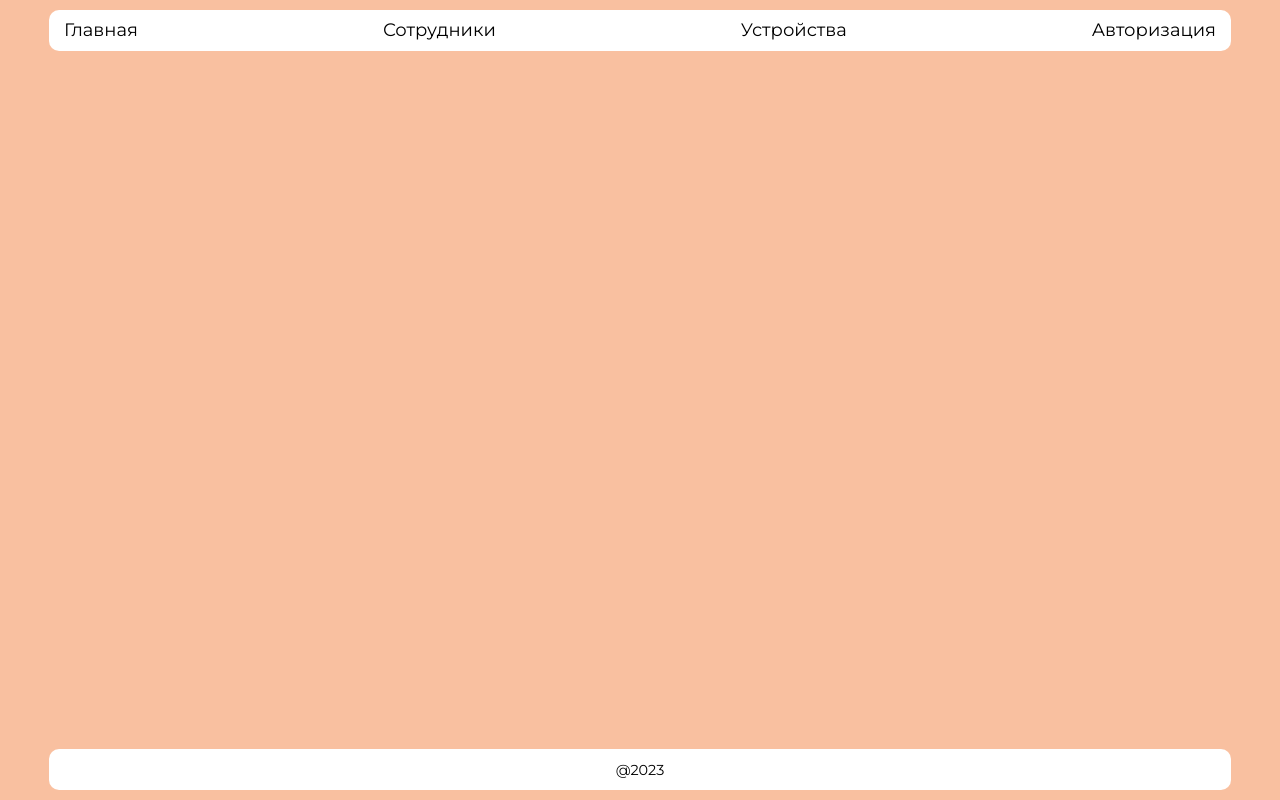
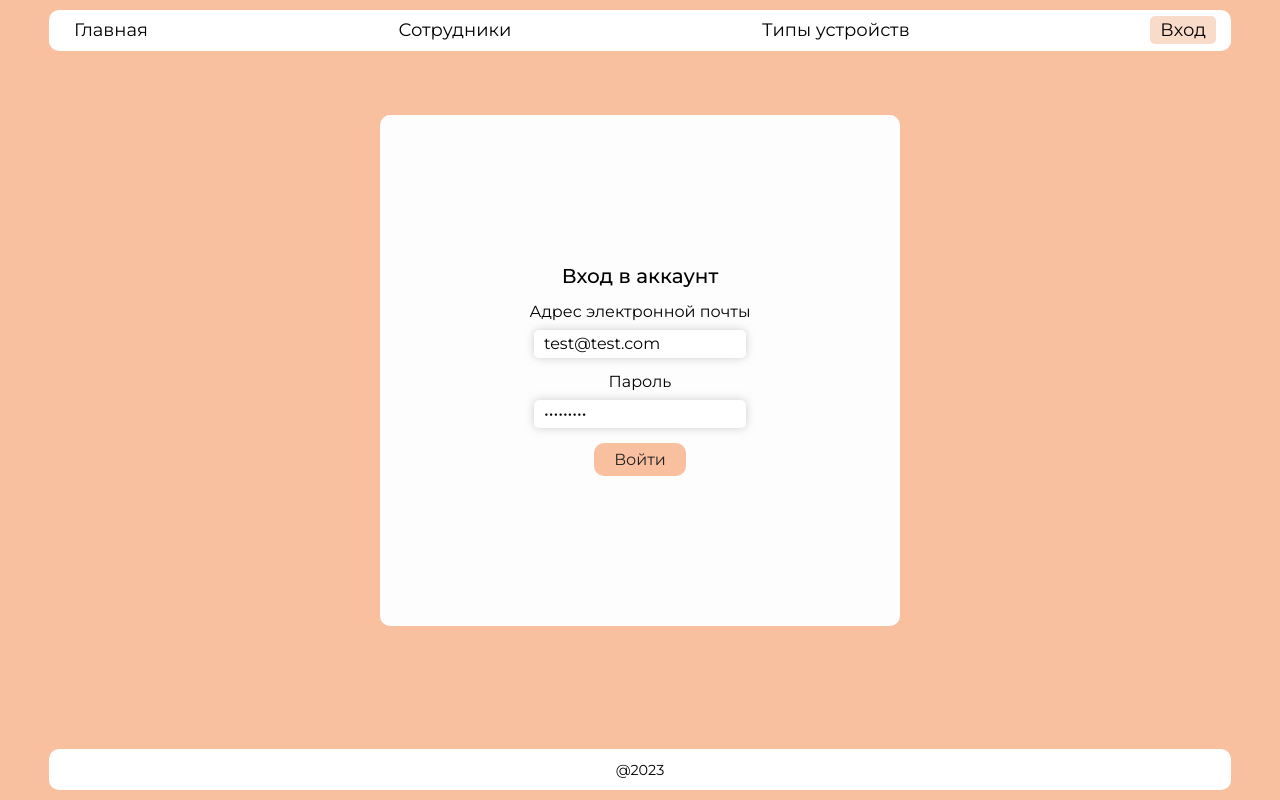
Before and after one commit to Alaicry/work-project-client, a React (Vite) app: page /auth/signin in a window 1280 px wide. Built offline with nearby package versions, Linux system fonts and the light colour scheme; no server answers.

Commit message:
did authorization with saving token in localStorage

```diff
--- a/package.json
+++ b/package.json
@@ -14,6 +14,7 @@
 		"axios": "^1.3.4",
 		"react": "^18.2.0",
 		"react-dom": "^18.2.0",
+		"react-hook-form": "^7.43.5",
 		"react-redux": "^8.0.5",
 		"react-router-dom": "^6.8.2"
 	},
--- a/src/App.tsx
+++ b/src/App.tsx
@@ -1,4 +1,5 @@
 import React from "react";
+import { useSelector } from "react-redux";
 import { Route } from "react-router";
 import { Routes } from "react-router-dom";
 import Footer from "./components/Footer";
@@ -6,13 +7,17 @@ import Header from "./components/Header";
 import Auth from "./pages/Auth";
 import Employees from "./pages/Employees";
 import Home from "./pages/Home";
+import { useAppDispatch } from "./store";
+import { fetchAuthMe, selectIsAuth } from "./store/slices/authSlice";
 
-type Props = {};
+const App = () => {
+	const dispatch = useAppDispatch();
+	const isAuth = useSelector(selectIsAuth);
 
-const App = (props: Props) => {
-	console.log(window.innerHeight);
-	console.log(window.outerHeight);
-
+	React.useEffect(() => {
+		dispatch(fetchAuthMe());
+	}, []);
+	console.log(isAuth);
 	return (
 		<React.Fragment>
 			<Header />
@@ -21,7 +26,7 @@ const App = (props: Props) => {
 					<Routes>
 						<Route path="/" element={<Home />} />
 						<Route path="/employees" element={<Employees />} />
-						<Route path="/auth" element={<Auth />} />
+						<Route path="/auth/signin" element={<Auth />} />
 					</Routes>
 				</div>
 			</main>
--- a/src/components/Header.tsx
+++ b/src/components/Header.tsx
@@ -1,25 +1,70 @@
 import React from "react";
+import { useSelector } from "react-redux";
 import { NavLink } from "react-router-dom";
-import { navLinkRoutes } from "../utils/constants/routes";
+import { useAppDispatch } from "../store";
+import { selectIsAuth, signout } from "../store/slices/authSlice";
 
 const Header: React.FC = () => {
+	const dispatch = useAppDispatch();
+	const isAuth = useSelector(selectIsAuth);
+	const onClickLogout = () => {
+		if (window.confirm("Вы действительно хотите выйти?")) {
+			dispatch(signout());
+			window.localStorage.removeItem("token");
+		}
+	};
+
 	return (
 		<header className="header">
 			<div className="header__container container container--rounded">
 				<nav className="nav">
 					<ul className="menu menu-reset">
-						{navLinkRoutes.map((route, index) => (
-							<li className="menu__item" key={index}>
+						<li className="menu__item">
+							<NavLink
+								to="/"
+								className={({ isActive }) =>
+									isActive ? "menu__link menu__link--active link-reset" : "menu__link link-reset"
+								}
+							>
+								Главная
+							</NavLink>
+						</li>
+						<li className="menu__item">
+							<NavLink
+								to="/employees"
+								className={({ isActive }) =>
+									isActive ? "menu__link menu__link--active link-reset" : "menu__link link-reset"
+								}
+							>
+								Сотрудники
+							</NavLink>
+						</li>
+						<li className="menu__item">
+							<NavLink
+								to="/devices"
+								className={({ isActive }) =>
+									isActive ? "menu__link menu__link--active link-reset" : "menu__link link-reset"
+								}
+							>
+								Типы устройств
+							</NavLink>
+						</li>
+						<li className="menu__item">
+							{isAuth ? (
+								<a onClick={onClickLogout} className="menu__link button-reset">
+									Выход
+								</a>
+							) : (
 								<NavLink
-									to={route.to}
+									to="/auth/signin"
 									className={({ isActive }) =>
 										isActive ? "menu__link menu__link--active link-reset" : "menu__link link-reset"
 									}
 								>
-									{route.name}
+									Вход
 								</NavLink>
-							</li>
-						))}
+							)}
+						</li>
 					</ul>
 				</nav>
 			</div>
--- a/src/pages/Auth.tsx
+++ b/src/pages/Auth.tsx
@@ -1,20 +1,68 @@
 import React from "react";
+import { useForm } from "react-hook-form";
+import { useSelector } from "react-redux";
+import { Navigate } from "react-router-dom";
+import { useAppDispatch } from "../store";
+import { fetchAuth, selectIsAuth } from "../store/slices/authSlice";
 
 const Auth: React.FC = () => {
+	const isAuth = useSelector(selectIsAuth);
+	const dispatch = useAppDispatch();
+	const {
+		register,
+		handleSubmit,
+		setError,
+		formState: { errors, isValid },
+	} = useForm({
+		defaultValues: {
+			email: "test@test.com",
+			password: "123456qqq",
+		},
+		mode: "all",
+	});
+
+	const onSubmit = async (values) => {
+		const data = await dispatch(fetchAuth(values));
+		if (!data.payload) {
+			alert("Не удалось авторизоваться");
+		}
+		if ("token" in data.payload) {
+			window.localStorage.setItem("token", data.payload?.token);
+		}
+	};
+
+	if (isAuth) {
+		return <Navigate to="/" />;
+	}
+
 	return (
 		<section className="auth">
-			<form className="form">
+			<form className="form" onSubmit={handleSubmit(onSubmit)}>
 				<h4 className="title">Вход в аккаунт</h4>
 				<label className="label">
 					Адрес электронной почты
-					<input type="email" name="" className="input input-reset" />
+					<input
+						type="email"
+						aria-invalid={errors.email ? true : false}
+						className="input input-reset"
+						{...register("email", {
+							required: "Укажите почту",
+						})}
+					/>
+					{errors.email && <p className="error">{errors.email?.message}</p>}
 				</label>
-
 				<label className="label">
 					Пароль
-					<input type="text" name="" className="input input-reset" />
+					<input
+						type="password"
+						aria-invalid={errors.password ? true : false}
+						className="input input-reset"
+						{...register("password", {
+							required: "Укажите пароль",
+						})}
+					/>
+					{errors.password && <p className="error">{errors.password?.message}</p>}
 				</label>
-
 				<button type="submit" className="button button-reset form__button">
 					Войти
 				</button>
--- a/src/pages/Home.tsx
+++ b/src/pages/Home.tsx
@@ -1,8 +1,6 @@
 import React from "react";
 
-type Props = {};
-
-const Home = (props: Props) => {
+const Home: React.FC = () => {
 	return <section className="container">Home</section>;
 };
 
--- a/src/scss/base/_common.scss
+++ b/src/scss/base/_common.scss
@@ -28,5 +28,12 @@
 
 .button {
 	border-radius: 10px;
-	padding: 7.5px 15px;
+	padding: 7.5px 20px;
 }
+
+.error {
+	color: #ff0000;
+	font-size: 12px;
+	align-self: flex-start;
+	padding-left: 10px;
+}
--- a/src/scss/components/_Auth.scss
+++ b/src/scss/components/_Auth.scss
@@ -1,5 +1,5 @@
 .auth {
-	padding: 200px;
+	padding: 150px;
 	background-color: #fdfdfd;
 	border-radius: 10px;
 	&__form {
@@ -9,10 +9,11 @@
 .form {
 	display: flex;
 	flex-direction: column;
-	justify-content: space-between;
+	// justify-content: space-between;
 	align-items: center;
-	gap: 20px;
+	gap: 15px;
 	&__button {
+		color: #222222;
 		background-color: #f9c0a0;
 	}
 }
--- a/src/scss/components/_Header.scss
+++ b/src/scss/components/_Header.scss
@@ -9,5 +9,13 @@
 
 .menu {
 	display: flex;
+	align-items: center;
 	justify-content: space-between;
+	&__link {
+		padding: 3px 10px;
+		border-radius: 5px;
+		&--active {
+			background-color: #f9dbca;
+		}
+	}
 }
--- a/src/store/index.ts
+++ b/src/store/index.ts
@@ -1,4 +1,5 @@
 import { configureStore } from "@reduxjs/toolkit";
+import { useDispatch } from "react-redux";
 import authSlice from "./slices/authSlice";
 
 const store = configureStore({
@@ -9,3 +10,7 @@ const store = configureStore({
 });
 
 export default store;
+
+export type AppDispatch = typeof store.dispatch;
+export const useAppDispatch: () => AppDispatch = useDispatch;
+export type RootState = ReturnType<typeof store.getState>;
--- a/src/store/slices/authSlice.ts
+++ b/src/store/slices/authSlice.ts
@@ -1,8 +1,17 @@
+import { RootState } from "./../index";
 import { createAsyncThunk, createSlice } from "@reduxjs/toolkit";
 import axios from "axios";
 
-export const fetchUserData = createAsyncThunk("auth/fetchUserData", async (params) => {
+export const fetchAuth = createAsyncThunk("auth/fetchAuth", async (params) => {
 	const { data } = await axios.post("http://localhost:4001/auth/signin", params);
+	return data;
+});
+export const fetchAuthMe = createAsyncThunk("auth/fetchAuthMe", async () => {
+	const { data } = await axios.get("http://localhost:4001/auth/me", {
+		headers: {
+			Authorization: window.localStorage.getItem("token"),
+		},
+	});
 	return data;
 });
 
@@ -14,23 +23,41 @@ const initialState = {
 const authSlice = createSlice({
 	name: "@@auth",
 	initialState,
-	reducers: {},
+	reducers: {
+		signout: (state) => {
+			state.status = "received";
+			state.userData = null;
+		},
+	},
 	extraReducers: (builder) =>
 		builder
-			.addCase(fetchUserData.pending, (state) => {
-				state.userData = [];
+			.addCase(fetchAuth.pending, (state) => {
+				state.userData = null;
 				state.status = "loading";
 			})
-			.addCase(fetchUserData.rejected, (state) => {
-				state.userData = [];
+			.addCase(fetchAuth.rejected, (state) => {
+				state.userData = null;
 				state.status = "rejected";
 			})
-			.addCase(fetchUserData.fulfilled, (state, action) => {
+			.addCase(fetchAuth.fulfilled, (state, action) => {
+				state.userData = action.payload;
+				state.status = "received";
+			})
+			.addCase(fetchAuthMe.pending, (state) => {
+				state.userData = null;
+				state.status = "loading";
+			})
+			.addCase(fetchAuthMe.rejected, (state) => {
+				state.userData = null;
+				state.status = "rejected";
+			})
+			.addCase(fetchAuthMe.fulfilled, (state, action) => {
 				state.userData = action.payload;
 				state.status = "received";
 			}),
 });
 
-export const {} = authSlice.actions;
+export const { signout } = authSlice.actions;
 
+export const selectIsAuth = (state: RootState) => Boolean(state.auth.userData);
 export default authSlice.reducer;
--- a/src/utils/constants/routes.ts
+++ b/src/utils/constants/routes.ts
@@ -13,6 +13,6 @@ export const navLinkRoutes = [
 	},
 	{
 		to: "/auth",
-		name: "Авторизация",
+		name: "Вход",
 	},
 ];
```
Also changed, not shown: 1 other file (tests, documents, lock files or other folders).
